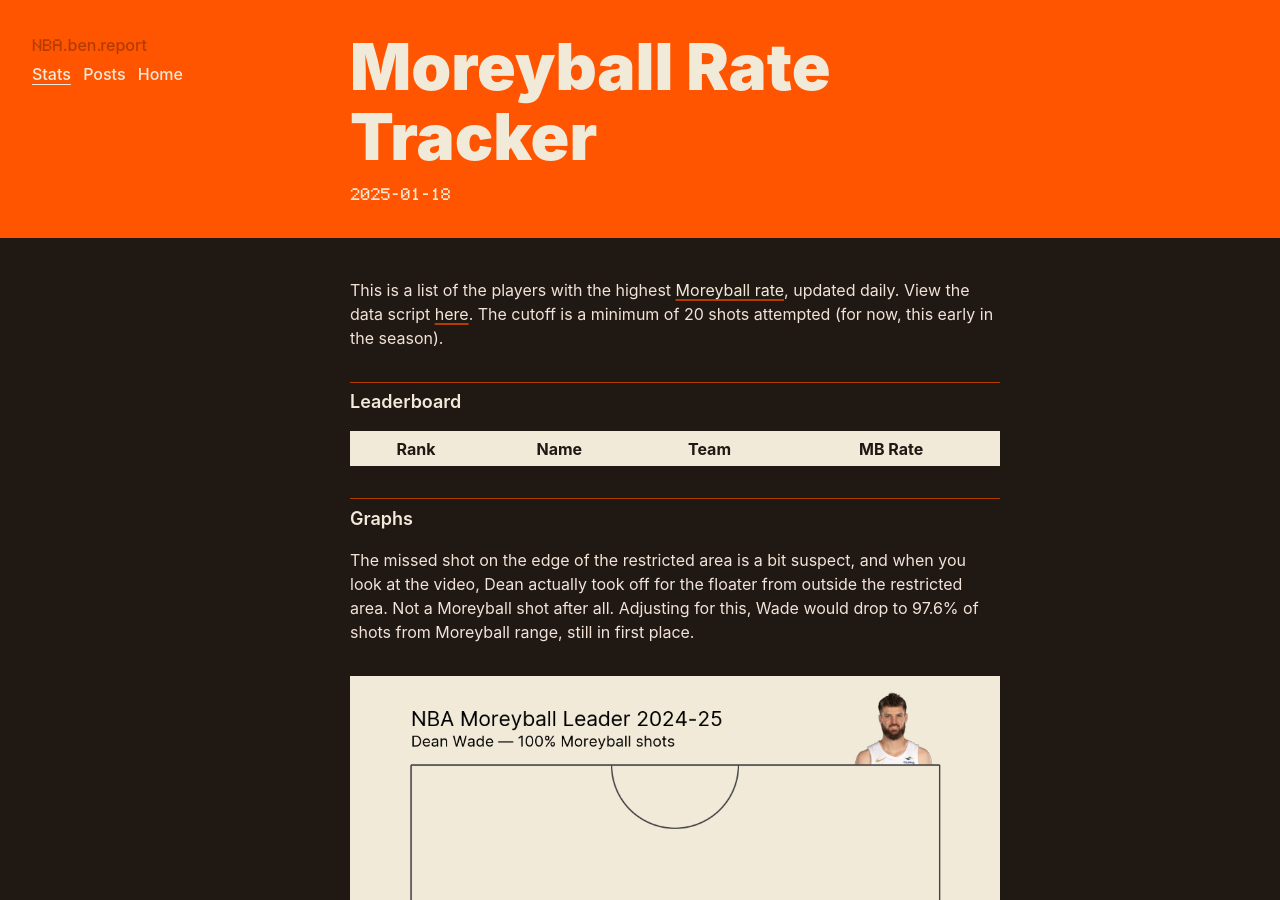
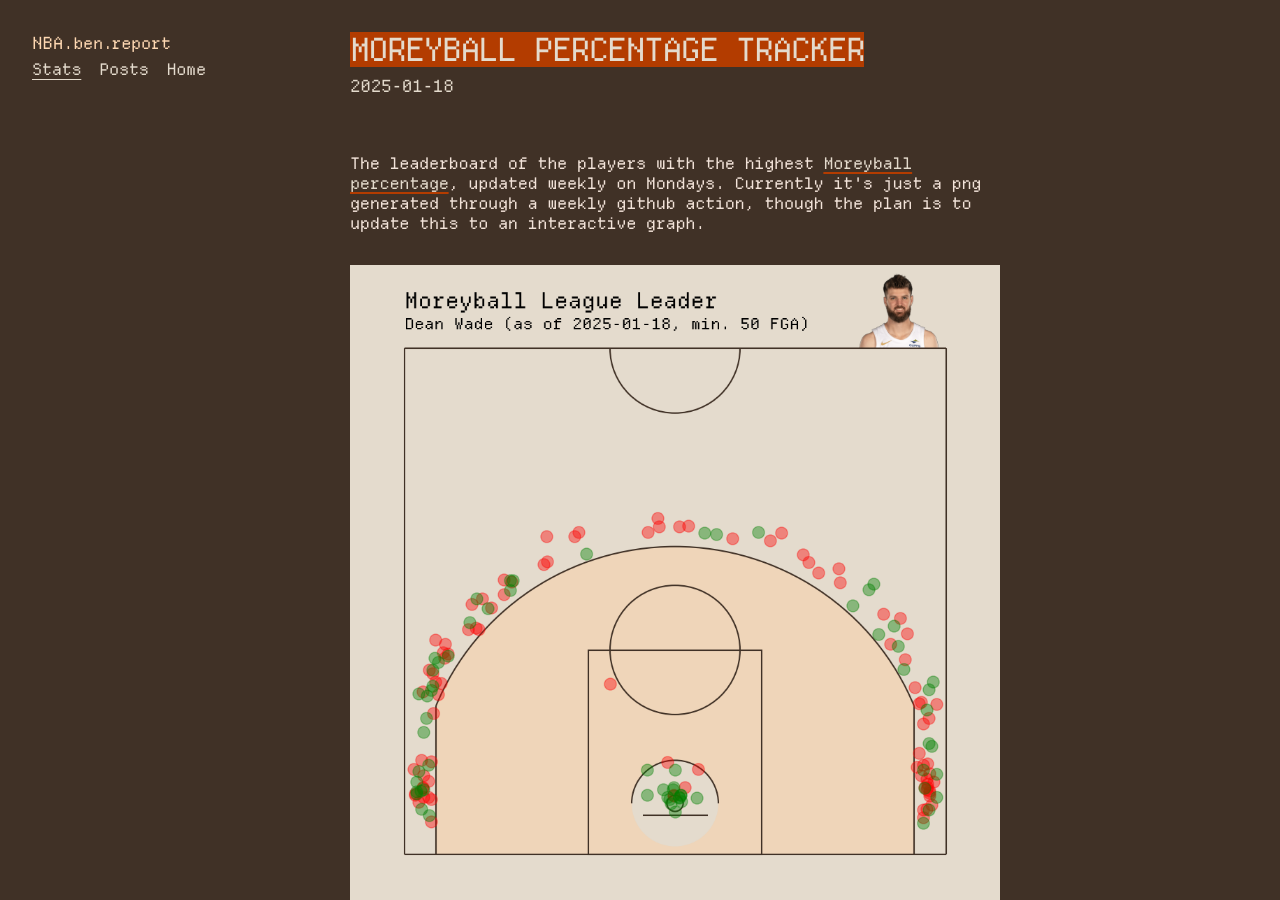
Before and after one commit to penborter/nba-site, a Jekyll site: the page built from _stats/moreyball.html, in a window 1280 px wide and 900 px high. Built offline with Jekyll 4.4.1, drawn with Linux system fonts in a browser that asks for light colours; some web fonts are replaced; some of the changed text lies outside the part shown.

Commit message:
Minor redesign - Departure Mono

```diff
--- a/_includes/picture.html
+++ b/_includes/picture.html
@@ -20,7 +20,7 @@ Optional:
 <div class="gallery pic-{{ include.class | default: "normal" }}" style="--columns: {{ columns | default: 1 }}">
     {% for file in filenames %}
     <figure>
-        <img class="rounded" src="{{ page.photoloc }}/{{ file }}" alt="{{ titles[forloop.index] }}" loading="lazy">
+        <img src="{{ page.photoloc }}/{{ file }}" alt="{{ titles[forloop.index] }}" loading="lazy">
     </figure>
     {% endfor %}
 
--- a/_sass/fonts.scss
+++ b/_sass/fonts.scss
@@ -10,16 +10,22 @@
   src: url('/assets/fonts/undefined-medium.woff2') format('woff2');
 }
 
+@font-face {
+  font-family: "Departure Mono";
+  src: url('/assets/fonts/DepartureMono-Regular.woff2') format('woff2');
+}
+
 body {
-  line-height: 1.5;
+  line-height: normal;
   -webkit-font-smoothing: antialiased;
 
-  font-family: "Inter", system-ui, -apple-system, BlinkMacSystemFont, 'Segoe UI', Roboto, Oxygen, Ubuntu, Cantarell, 'Open Sans', 'Helvetica Neue', sans-serif;
+  font-family: "Departure Mono", monospace;
   font-size: 16px;
+  letter-spacing: -0.02em;
 }
 
 figcaption, .post-nav, .mono, .sidebar_titles p{
-  font-family: 'Undefined Medium', monospace;
+  //font-family: 'Undefined Medium', monospace;
   font-size: 1.05rem;
 }
 
@@ -29,13 +35,19 @@ p, h1, h2, h3, h4, h5, h6 {
 
 h1, h2, h3 {
   font-weight: 600;
+  text-transform: uppercase;
 }
 
 h1 {
   margin: 2rem 0 0 0;
-  font-size: 4rem;
-  font-weight: 1000;
+  //font-size: 4rem;
+  font-weight: 400;
   line-height: 1.1;
+
+  background: var(--orange-accent);
+  width: fit-content;
+
+  letter-spacing: -2px;
 }
 
 h2, h3 {
@@ -45,9 +57,8 @@ h2, h3 {
 
 h2 {
   font-size: 1.125em;
-  border-top: 1px solid var(--orange-accent);
-
-  padding-top: 0.3em;
+  //border-top: 1px solid var(--orange-accent);
+  //padding-top: 0.3em;
 }
 
 h3 {
--- a/_sass/layout.scss
+++ b/_sass/layout.scss
@@ -11,20 +11,20 @@ $pic-wide: 200px; // margin amount for extra wide pictures
 $caption-wide: calc(1 / #{$pic-wide}); // fits the caption back to normal content width
 
 // 1.2 Main colours
-$light: hsl(40, 50%, 90%);
-$dark: hsl(23, 25%, 10%);
+$light: hsl(35, 30%, 85%);
+$dark: hsl(25, 25%, 20%);
 $orange: hsl(20, 100%, 50%);
 
 
 // 2 Calculated Variables
 // 2.1 Main colours and accents
-$dark_accent_1: hsl(25, 30%, 30%);
+$dark_accent_1: hsl(25, 15%, 50%);
 $dark_accent_2: hsl(25, 20%, 15%);
 $dark_text: $dark; // Just use $dark
 $light_accent_1: hsl(30, 100%, 85%);
 $light_accent_2: hsl(40, 50%, 85%);
 $light_text: hsl(24, 49%, 90%);
-$orange_accent_light: hsl(20, 100%, 75%);
+$orange_accent_light: hsl(30, 100%, 75%);
 $orange_accent_dark: hsl(20, 100%, 35%);
 
 $dark-transparent-1: scale-color($dark, $alpha: -55%);
@@ -150,7 +150,11 @@ $light-transparent-2: scale-color($light_accent_2, $alpha: -70%);
 
 .rounded {
   //border-radius: 10px;
-  border: 1px solid var(--fg);
+  //border: 1px solid var(--fg);
+}
+
+mark {
+  background-color: var(--orange-accent);
 }
 
 .card {
@@ -278,7 +282,7 @@ article>ul, ol {
 
 article {
   padding-bottom: 7em;
-  padding-top: 2.5rem;
+  padding-top: 1.5rem;
   grid-column: 3;
 
   &> :first-child {
@@ -295,7 +299,7 @@ article {
 
 #header-bar {
   grid-column: 1/-1;
-  background: $orange;
+  //background: $orange;
   width: 100vw;
 
   p {
@@ -367,7 +371,7 @@ nav {
   a, a:visited, .navName {
     padding: 0;
     text-decoration: none;
-    color: var(--orange-accent);
+    color: var(--fg-accent-1);
 
     &:hover {
       text-decoration: underline;
@@ -406,7 +410,7 @@ nav.locked {
   position: sticky;
   top: 0;
   height: 100vh;
-  padding: 2em 2em;
+  padding: 1.5em 2em;
 
   grid-column: 2;
 
@@ -417,6 +421,8 @@ nav.locked {
   z-index: 1;
 
   .sidebar_titles {
+
+    border-bottom: 1px solid var(--fg-accent-1);
     h1 {
       margin-bottom: 0;
     }
@@ -493,8 +499,8 @@ a.footnote {
 }
 
 .post-footer {
-  padding-top: 0.5em;
-  color: var(--bg-accent-1);
+  //padding-top: 0.5em;
+  color: var(--fg-accent-1);
 }
 
 .post-nav {
@@ -585,13 +591,14 @@ div.highlighter-rouge {
   //border-radius: 20px;
 
   background-color: var(--bg);
-  color: var(--orange-accent);
-  border: 1px solid var(--orange-accent);
+  color: var(--fg-accent-1);
+  border: 1px solid var(--fg-accent-1);
 
   transition: 0.1s ease;
 
   &:hover {
     color: var(--fg);
+    background: var(--orange-accent);
     border: 1px solid var(--fg-accent-1);
     box-shadow: 0 2px 2px var(--shadow-color),
                 0 4px 4px var(--shadow-color),
@@ -821,7 +828,7 @@ img {
   //box-shadow: 0 2px 2px var(--shadow-color),
   //             0 4px 4px var(--shadow-color),
   //             0 8px 8px var(--shadow-color);
-  border: 1px solid var(--fg);
+  //border: 1px solid var(--fg);
   //border-radius: 10px;
 }
 
@@ -881,16 +888,26 @@ table {
 }
 
 th {
-  background: var(--fg);
-  color: var(--bg);
+  padding: 0 1em 1em 1em;
+  border-bottom: 1.5px solid var(--fg);
+
+  &:not(:last-of-type) {
+    border-right: 1.5px solid var(--fg);
+  }
 }
 
 tr {
-  height: 35px;
-  background: var(--bg);
+
+  &:nth-child(2) {
+    * {
+      padding-top: 1em;
+    }
+  }
+  //height: 35px;
+  //background: var(--bg);
 
   &:hover:not(thead tr) {
-    filter: brightness(110%);
+    filter: brightness(105%);
   }
 
   img {
@@ -908,7 +925,38 @@ tr {
 }
 
 tr:nth-child(even) {
-  background: var(--bg-accent-2);
+  //background: var(--bg-accent-2);
+}
+
+td {
+  padding: 0.2em 1em;
+
+  &:not(:last-of-type) {
+    border-right: 1.5px solid var(--fg);
+  }
+}
+
+th {
+  font-weight: 400;
+}
+
+th, tr {
+  .left {
+    text-align: left;
+  }
+
+  .right{
+    text-align: right;
+  }
+
+  .center {
+    text-align: center;
+  }
+}
+
+.team-col {
+  color: var(--color);
+  background: var(--background);
 }
 
 // Table of Contents
@@ -1246,7 +1294,7 @@ p button {
   }
 
   span.narrow {
-    margin-left: -0.24em;
+    margin-left: -0.6em;
     margin-right: -0.1em;
   }
 
@@ -1327,9 +1375,9 @@ img.nba-headshot {
 }
 
 .table-rank {
-  font-family: 'Undefined Medium', monospace;
-  font-size: 1.5rem;
-  text-align: center;
+  //font-family: 'Undefined Medium', monospace;
+  //font-size: 1.5rem;
+  text-align: right;
   color: var(--orange);
 }
 
--- a/_sass/team_colors.scss
+++ b/_sass/team_colors.scss
@@ -3,7 +3,7 @@
   --ATL_2: #C1D32F;
   --ATL_3: #26282A;
   --BOS_1: #007A33;
-  --BOS_2: #BA9653;
+  --BOS_2: #ffffff;
   --BOS_3: #963821;
   --BKN_1: #000000;
   --BKN_2: #FFFFFF;
@@ -13,8 +13,8 @@
   --CHI_1: #CE1141;
   --CHI_2: #000000;
   --CLE_1: #860038;
-  --CLE_2: #041E42;
-  --CLE_3: #FDBB30;
+  --CLE_3: #041E42;
+  --CLE_2: #FDBB30;
   --CLE_4: #000000;
   --DAL_1: #00538C;
   --DAL_2: #002B5E;
@@ -36,14 +36,14 @@
   --IND_1: #002D62;
   --IND_2: #FDBB30;
   --IND_3: #BEC0C2;
-  --LAC_1: #C8102E;
-  --LAC_2: #1D428A;
+  --LAC_2: #C8102E;
+  --LAC_1: #1D428A;
   --LAC_3: #BEC0C2;
   --LAC_4: #000000;
-  --LAL_1: #552583;
-  --LAL_2: #FDB927;
+  --LAL_2: #552583;
+  --LAL_1: #FDB927;
   --LAL_3: #000000;
-  --MEM_1: #5D76A9;
+  --MEM_1: #6d8bc7;
   --MEM_2: #12173F;
   --MEM_3: #F5B112;
   --MEM_4: #707271;
@@ -55,8 +55,8 @@
   --MIL_3: #0077C0;
   --MIL_4: #000000;
   --MIN_1: #0C2340;
-  --MIN_2: #236192;
-  --MIN_3: #9EA2A2;
+  --MIN_3: #236192;
+  --MIN_2: #acb0b0;
   --MIN_4: #78BE20;
   --NOP_1: #0C2340;
   --NOP_2: #C8102E;
@@ -65,8 +65,8 @@
   --NYK_2: #F58426;
   --NYK_3: #BEC0C2;
   --NYK_4: #000000;
-  --OKC_1: #007AC1;
-  --OKC_2: #EF3B24;
+  --OKC_1: #0973b1;
+  --OKC_2: #ff7b69;
   --OKC_3: #002D62;
   --OKC_4: #FDBB30;
   --ORL_1: #0077C0;
@@ -83,10 +83,10 @@
   --POR_1: #E03A3E;
   --POR_2: #000000;
   --SAC_1: #5A2D81;
-  --SAC_2: #63727A;
+  --SAC_2: #c7d4dc;
   --SAC_3: #000000;
-  --SAS_1: #C4CED4;
-  --SAS_2: #000000;
+  --SAS_2: #C4CED4;
+  --SAS_1: #000000;
   --TOR_1: #CE1141;
   --TOR_2: #000000;
   --TOR_3: #A1A1A4;
--- a/_stats/moreyball.html
+++ b/_stats/moreyball.html
@@ -1,64 +1,48 @@
 ---
 layout: post
-title: Moreyball Rate Tracker
+title: Moreyball Percentage Tracker
 photoloc: /assets/posts/moreyball
 sidebar:
 toc: True
-last_updated: 03 November 2024
+last_updated: 2025-01-18
 ---
 
 {% assign pic_url = "https://cdn.nba.com/headshots/nba/latest/1040x760/" %}
 {% assign player_url = "https://www.nba.com/stats/player/" %}
 
 <p>
-  This is a list of the players with the highest <a href="/posts/moreyball-percentage">Moreyball rate</a>, updated daily. View the data script <a href="https://github.com/penborter/nba-data/blob/main/moreyball.py">here</a>.
-  The cutoff is a minimum of 20 shots attempted (for now, this early in the season).
+  The leaderboard of the players with the highest <a href="/posts/moreyball-percentage">Moreyball percentage</a>, updated weekly on Mondays.
+  Currently it's just a png generated through a weekly github action, though the plan is to update this to an interactive graph.
 </p>
+
+{% include picture.html
+  file = "plot.png"
+%}
 
 <h2>Leaderboard</h2>
 
 <table>
   <tr>
-    <th>Rank</th>
-    <th>Name</th>
-    <th>Team</th>
-    <th>MB Rate</th>
+    <th class="right">Rank</th>
+    <th class="left">Name</th>
+    <th class="center">Team</th>
+    <th class="right">MB%</th>
+    <th class="right">MB FGA</th>
   </tr>
 
-  {% for player in site.data.moreyball.players %}
+  {% for player in site.data.moreyball %}
 
     {% assign pct_split = player.mb_pct | round: 3 | split: "." %}
     {% assign integral = pct_split[0] %}
     {% assign fractional = pct_split[1] | append: "00" | truncate: 3, "" %}
 
-    {% if forloop.first %}
-      <tr>
-        <td class="table-rank">{{ forloop.index }}</td>
-        <td class="flex-row"><a href="{{ player_url}}{{ player.id }}">{{ player.name }}</a><img src="{{ pic_url }}{{ player.id }}.png" class="nba-headshot"></td>
-        <td class="center">{{ player.team }}</td>
-        <td class="center">{{ integral }}.{{ fractional }}</td>
-      </tr>
-
-    {% else %}
     <tr>
       <td class="table-rank">{{ forloop.index }}</td>
       <td><a href="{{ player_url}}{{ player.id }}">{{ player.name }}</a></td>
-      <td class="center">{{ player.team }}</td>
-      <td class="center">{{ integral }}.{{ fractional }}</td>
+      <td class="center team-col" style="--color: var(--{{ player.team }}_2); --background: var(--{{ player.team}}_1);">{{ player.team }}</td>
+      <td class="right">{{ integral }}.{{ fractional }}</td>
+      <td class="right">{{ player.mb_fga | round: 0 }}</td>
     </tr>
 
-    {% endif %}
   {% endfor %}
 </table>
-
-<h2>Graphs</h2>
-
-<p>
-  The missed shot on the edge of the restricted area is a bit suspect, and when you look at the video, Dean actually took off for the floater from outside the restricted area.
-  Not a Moreyball shot after all. Adjusting for this, Wade would drop to 97.6% of shots from Moreyball range, still in first place.
-</p>
-
-{% include picture.html
-  file = "MB_DeanWade.png"
-  caption = "Moreyball leader as of November 2nd: Dean Wade."
-%}
```
Also changed, not shown: _layouts/redirect.html (added, +20 -0 lines), _posts/2023-03-14-FTs.md (added, +6 -0 lines), _posts/2024-09-06-moreyball-percentage.md (+4 -4 lines), assets/fonts/DepartureMono-Regular.woff2 (added).
